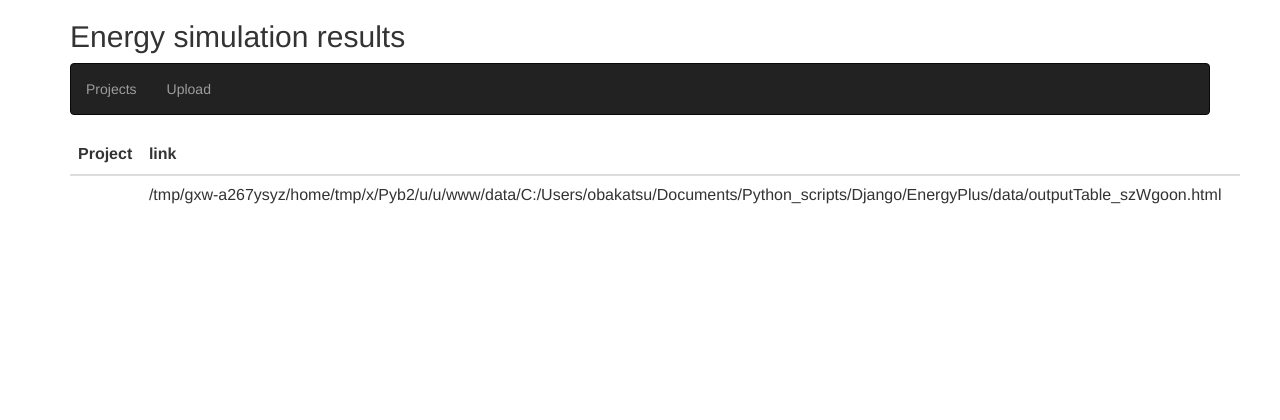
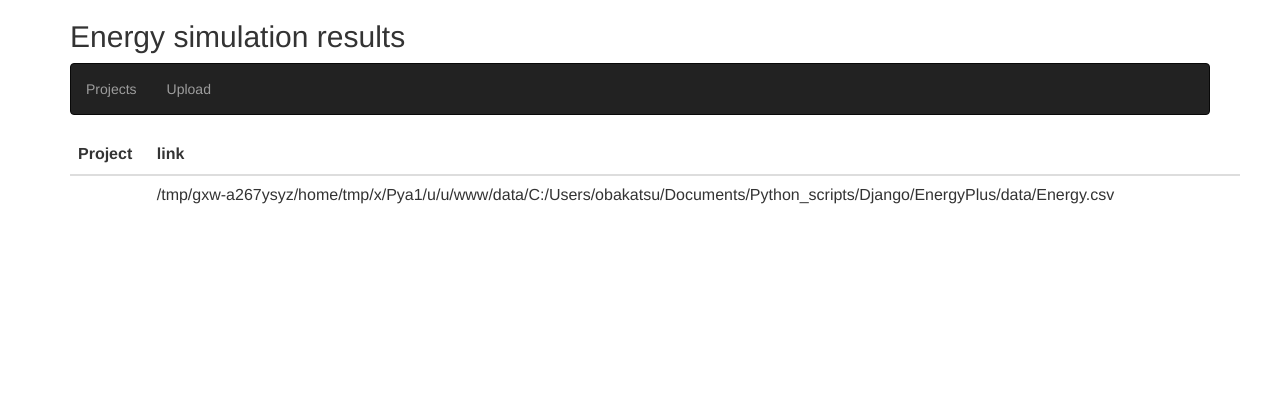
Before and after one commit to katsuya0719/DjangoEP, a Django app: page /project/1/ in a window 1280 px wide. Shown: the top 420 px of the page. Run offline with Django 3.2, Linux system fonts and the light colour scheme; data comes from the database, SQL or seed files in the repository; some libraries are stand-ins or nearby versions.

Commit message:
viewからtemplateに行くときにobject.html.pathを引数として持っていく方法を調べる。 pathを持って行けたけどcross origin request...ってなるので絶対パスじゃなくて相対パスで指定する方法探す

```diff
--- a/project/templates/project_detail.html
+++ b/project/templates/project_detail.html
@@ -14,7 +14,7 @@
 		<tbody>
 			<tr>
 				<td>{{object.project}}</td>
-				<td>{{object.html.path}}</td>
+				<td>{{strpath}}</td>
 			</tr>
 		</tbody>
 		</table>
@@ -26,13 +26,16 @@
 </div>
 <script src="{% static 'vendor/js/d3.js' %}"></script>
 <script src="{% static 'js/pie2.js' %}"></script>
+<script src="{% static 'vendor/js/jquery-2.2.3.min.js' %}"></script>
 
 <script type="text/javascript">
-    $.get({{object.html}}, function(data)
+	/*
+    $.get({{strpath}}, function(data)
     {
-        $('.result').html(data);
-        scatter(data); // Here's the call to the javascript function
+        loadPie(data); // Here's the call to the javascript function
     });
+    */
+    loadPie("{{strpath}}");
 </script>
 
 {% endblock %}
--- a/project/views.py
+++ b/project/views.py
@@ -22,6 +22,13 @@
 class DetailView(DetailView):
 	model=html
 	template_name='project_detail.html'
+
+	def get_context_data(self,**kwargs):
+		data=super().get_context_data(**kwargs)
+		#print(os.path.dirname(data["object"].html.path))
+		data["strpath"]=str(os.path.join((os.path.dirname(data["object"].html.path)),"Energy.csv"))
+		print(type(data["strpath"]))
+		return data
 
 def model_form_upload(request):
 	#print(request.FILES)
--- a/static/js/pie2.js
+++ b/static/js/pie2.js
@@ -223,7 +223,9 @@
                 return 1 * reverse;
         });
     }
-    d3.csv("{{file}}",function(data){
+
+    function loadPie(csv){
+        d3.csv(csv,function(data){
         //console.log(data);
         data.forEach(function(d){
             if(d.Subcategory=="General"){
@@ -257,4 +259,5 @@
             .data(data);
 
         chart.render("#pie");
-    })
+    }
+)};
```
